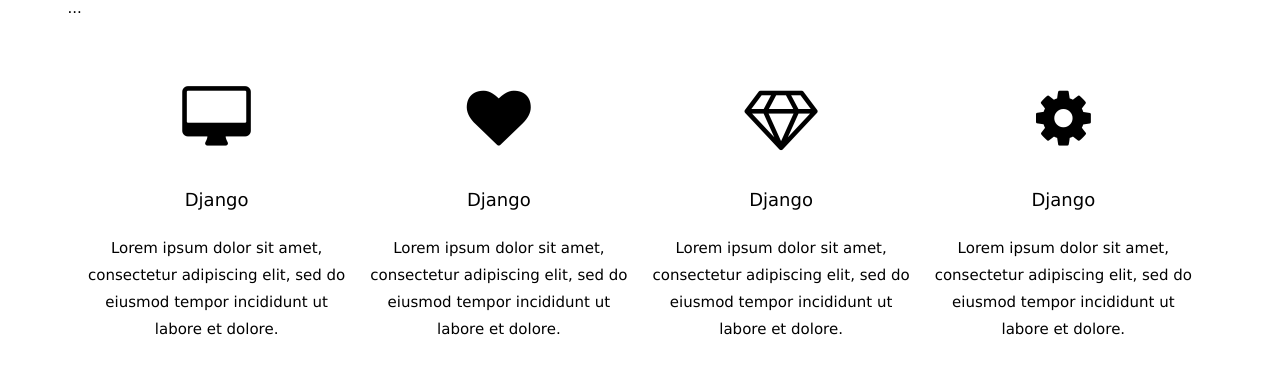
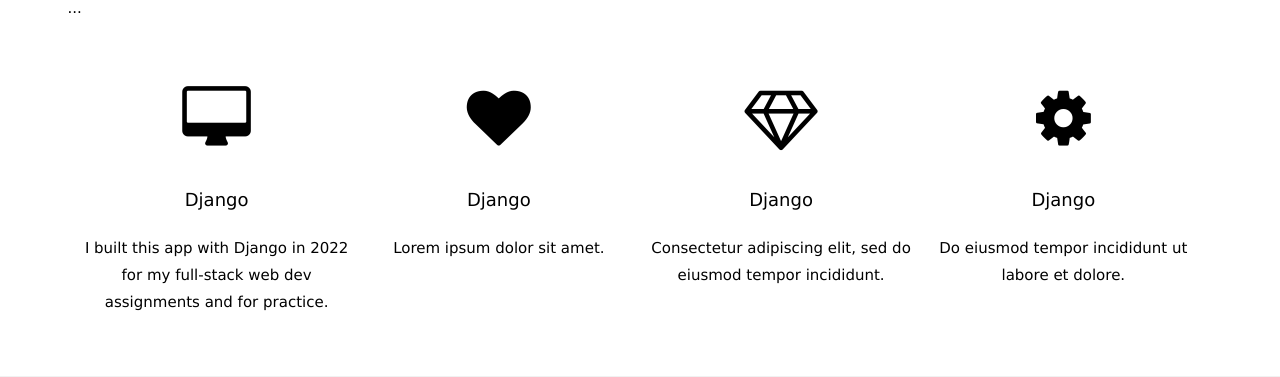
Before and after one commit to MR-SIR2525/django-helloWorld, a Django app: page / in a window 1280 px wide. Shown: the part 1194-1571 px from the top of the page. Run offline with Django 4.2, Linux system fonts and the light colour scheme; some libraries are stand-ins or nearby versions.

Commit message:
Upload all to Github

```diff
--- a/helloWorld/templates/home.html
+++ b/helloWorld/templates/home.html
@@ -57,26 +57,22 @@
             <div class="w3-quarter">
                 <i class="fa fa-desktop w3-margin-bottom w3-jumbo w3-center"></i>
                 <p class="w3-large">Django</p>
-                <p>Lorem ipsum dolor sit amet, consectetur adipiscing elit, sed do eiusmod tempor incididunt ut labore
-                    et dolore.</p>
+                <p>I built this app with Django in 2022 for my full-stack web dev assignments and for practice.</p>
             </div>
             <div class="w3-quarter">
                 <i class="fa fa-heart w3-margin-bottom w3-jumbo"></i>
                 <p class="w3-large">Django</p>
-                <p>Lorem ipsum dolor sit amet, consectetur adipiscing elit, sed do eiusmod tempor incididunt ut labore
-                    et dolore.</p>
+                <p>Lorem ipsum dolor sit amet.</p>
             </div>
             <div class="w3-quarter">
                 <i class="fa fa-diamond w3-margin-bottom w3-jumbo"></i>
                 <p class="w3-large">Django</p>
-                <p>Lorem ipsum dolor sit amet, consectetur adipiscing elit, sed do eiusmod tempor incididunt ut labore
-                    et dolore.</p>
+                <p>Consectetur adipiscing elit, sed do eiusmod tempor incididunt.</p>
             </div>
             <div class="w3-quarter">
                 <i class="fa fa-cog w3-margin-bottom w3-jumbo"></i>
                 <p class="w3-large">Django</p>
-                <p>Lorem ipsum dolor sit amet, consectetur adipiscing elit, sed do eiusmod tempor incididunt ut labore
-                    et dolore.</p>
+                <p>Do eiusmod tempor incididunt ut labore et dolore.</p>
             </div>
         </div>
     </div>
```
Also changed, not shown: readme.md.
